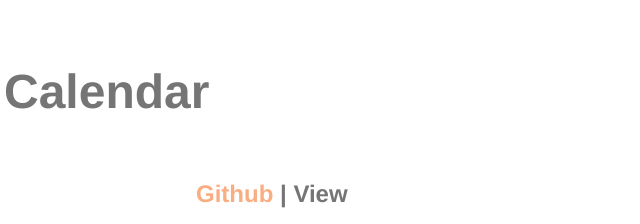
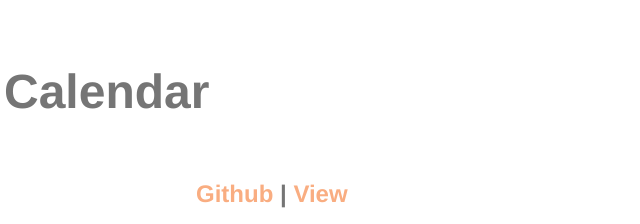
Before and after one commit to CamLatimer/about, a website: page index.html in a window 1280 px wide. Both pictures are taken after a click on the item "Calendar". Shown: the top 224 px of the page, 44-684 px from the left. Drawn offline with nearby package versions, Linux system fonts and the light colour scheme; files that its build step writes are made by us from their sources.

Commit message:
adds highlight to anchor in calendar section

```diff
--- a/index.html
+++ b/index.html
@@ -39,7 +39,7 @@
           <p class="content__blurb">A twitter bot that will reply with the day's concert(s) held at a given venue.<h2>
         </div>
         <div class="content__text text--3">
-          <h2><a class="linkColor" href="https://github.com/CamLatimer/calendar">Github</a> | <a href="https://camlatimer.github.io/calendar/">View</a></h2>
+          <h2><a class="linkColor" href="https://github.com/CamLatimer/calendar">Github</a> | <a class="linkColor" href="https://camlatimer.github.io/calendar/">View</a></h2>
           <p class="content__blurb">A simple grid-style calendar. Just Javascript's native date object and React.</h2>
         </div>
         <!-- <div class="content__text text--4">
```
